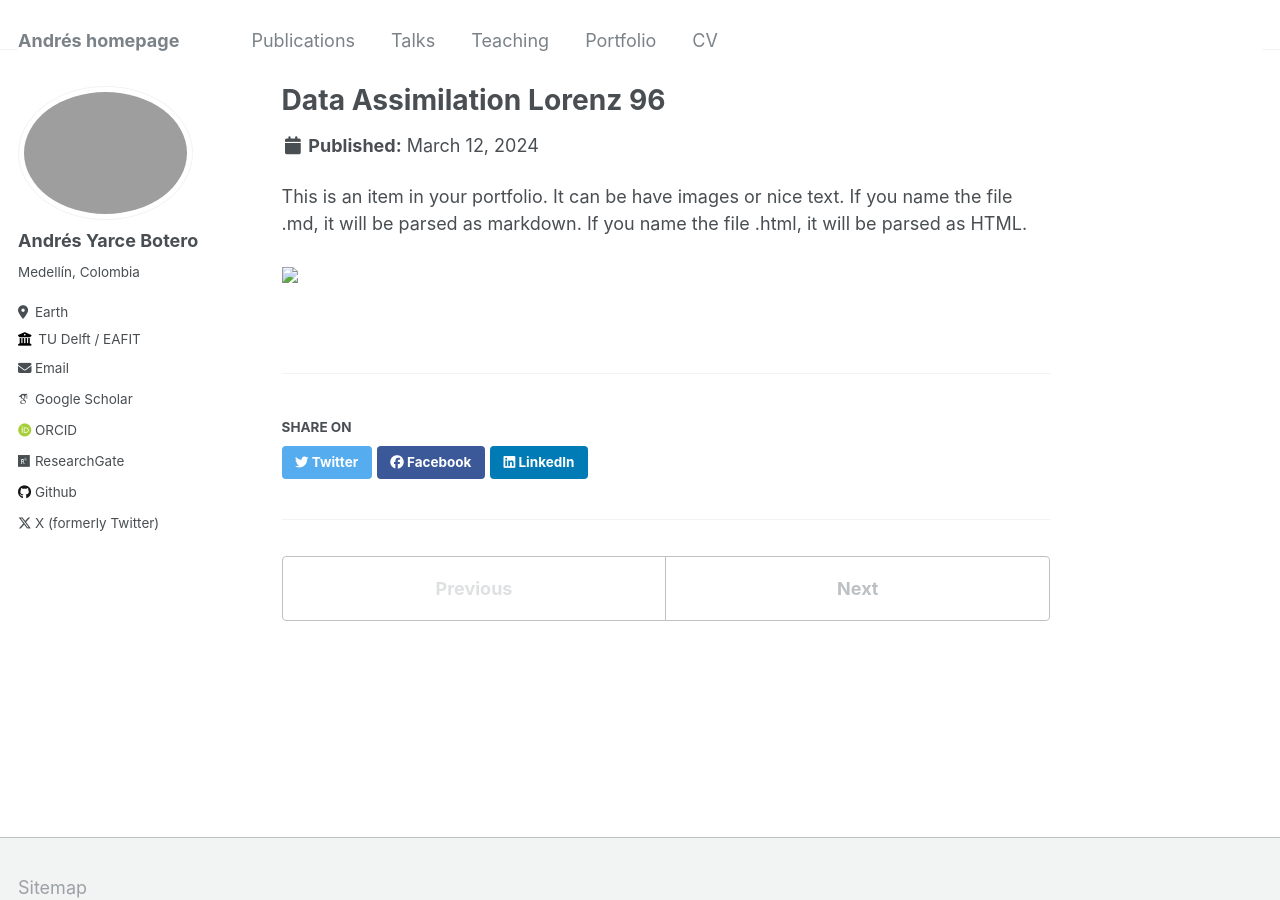
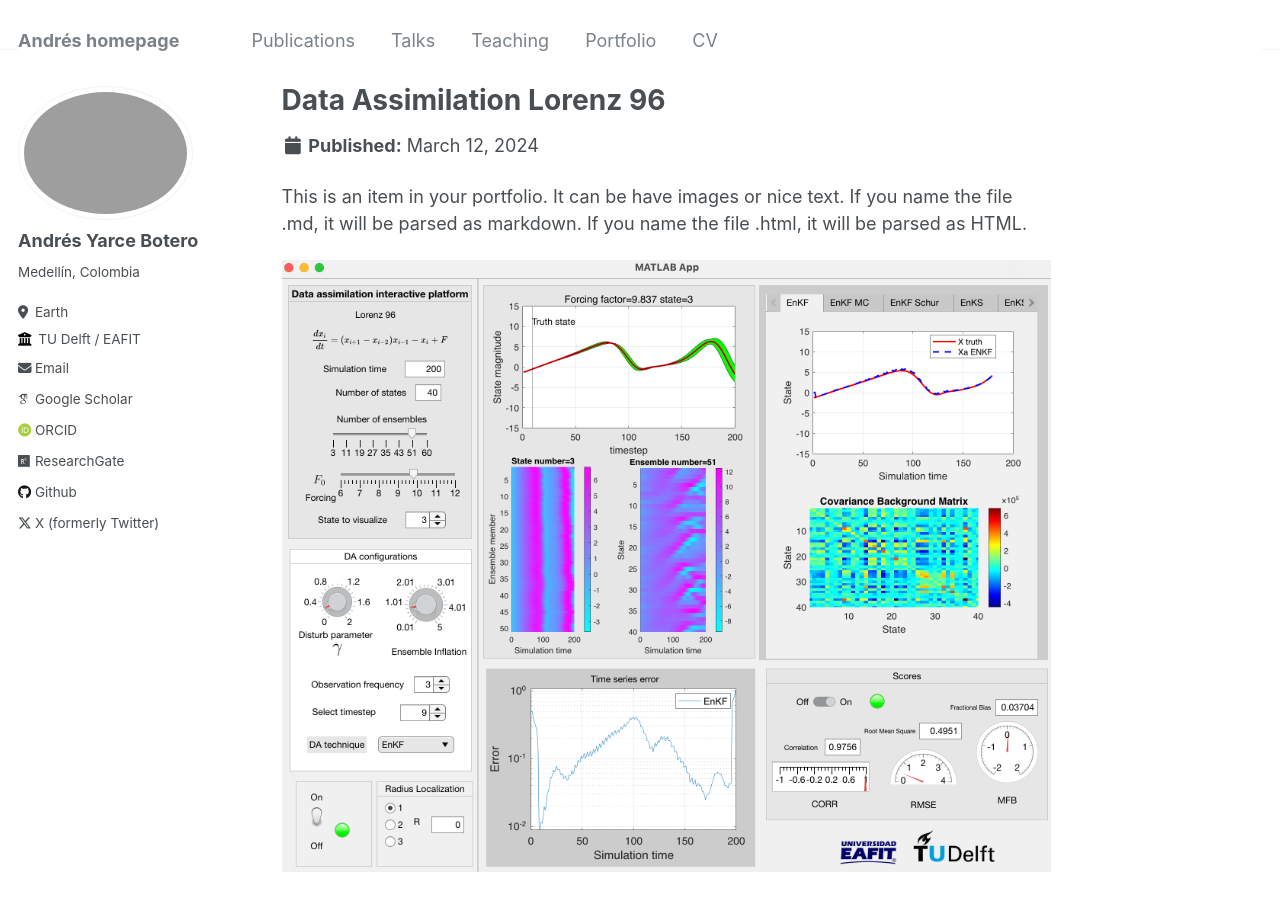
Before and after one commit to ayarceb/ayarceb.github.io, a Jekyll site: the page built from _portfolio/portfolio-1.md, in a window 1280 px wide and 900 px high. Built offline with Jekyll 4.4.1, drawn with Linux system fonts in a browser that asks for light colours; some web fonts are replaced.

Commit message:
Update portfolio-1.md

```diff
--- a/_portfolio/portfolio-1.md
+++ b/_portfolio/portfolio-1.md
@@ -6,4 +6,4 @@ collection: portfolio
 
 This is an item in your portfolio. It can be have images or nice text. If you name the file .md, it will be parsed as markdown. If you name the file .html, it will be parsed as HTML.
 
-<img src='front.png'>
+<img src='/images/front.png'>
```
